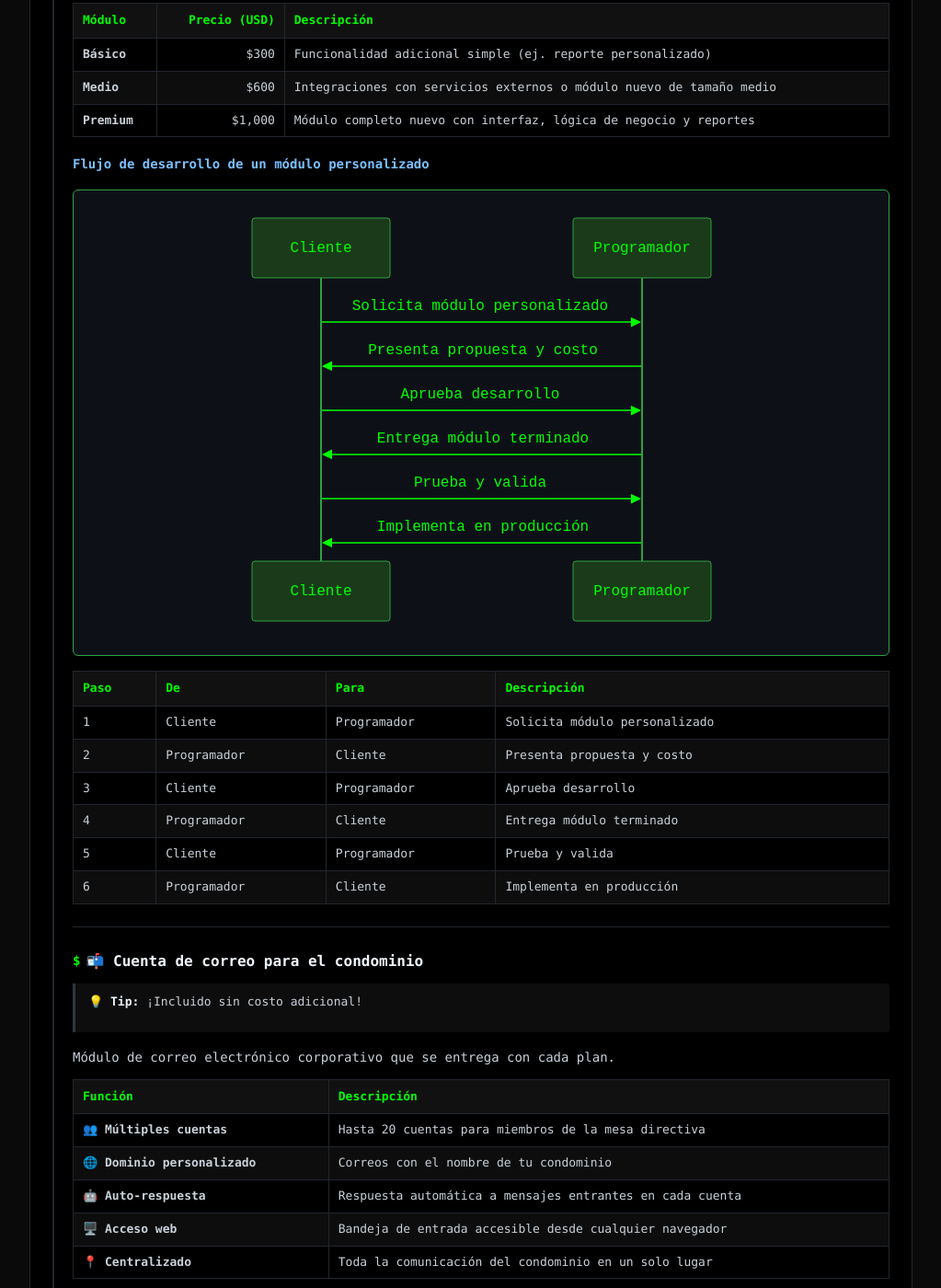
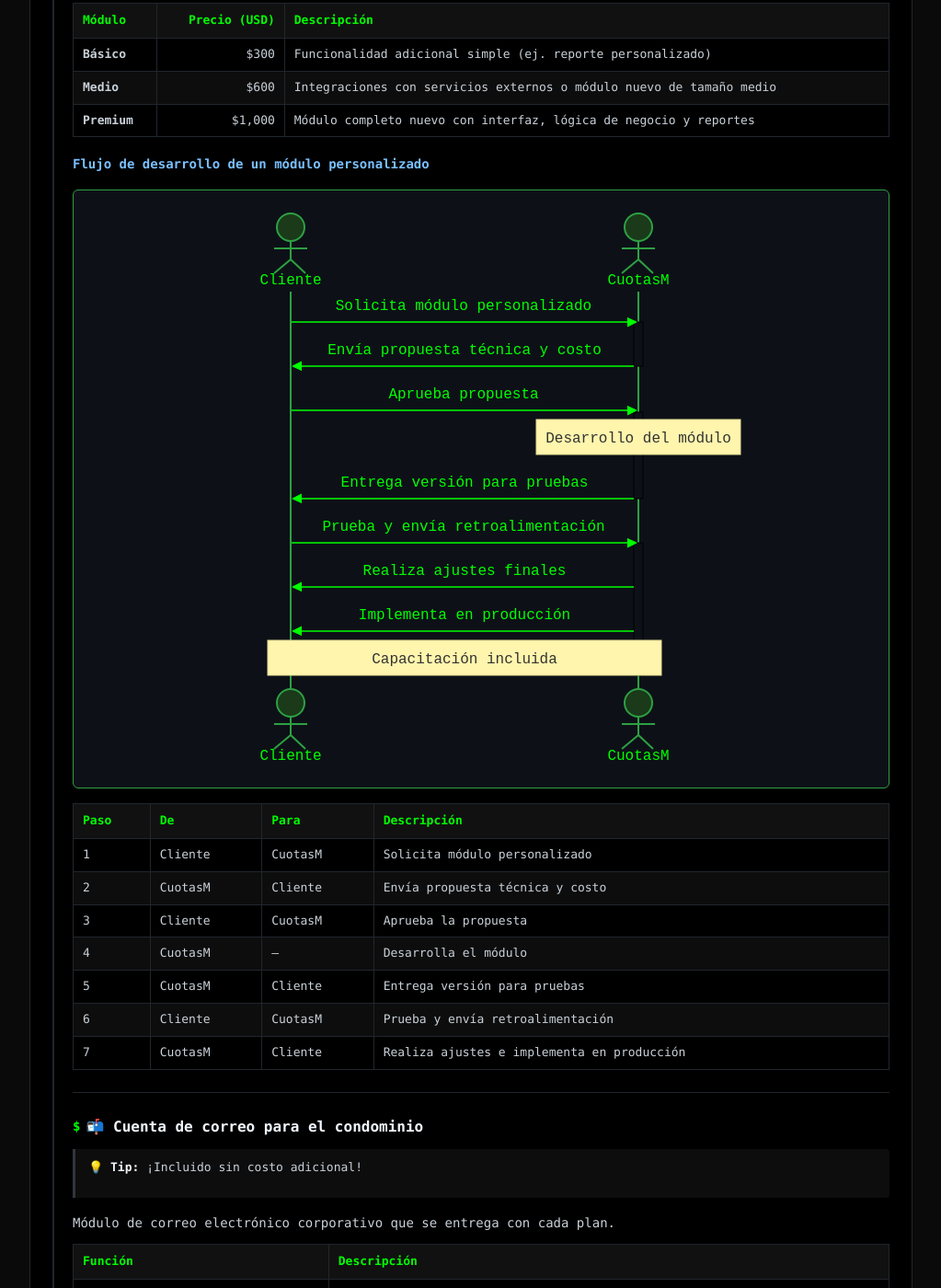
Before and after one commit to vvaldelamar/CuotasM, a Jekyll site: the page built from pages/costos.md, in a window 1280 px wide and 1400 px high, scrolled down 827 px. Shown: the whole window at 92% size, without its empty margins (128-1151 px from the left). Built offline with Jekyll 4.4.1, drawn with Linux system fonts in a browser that asks for light colours; our own code applies the rules of GitHub Pages for plain Markdown files; comment, search, counter and statistics services are not loaded.

````diff
--- a/pages/costos.md
+++ b/pages/costos.md
@@ -30,25 +30,35 @@ Módulos adicionales que pueden adquirirse por separado para extender la funcion
 
 ```mermaid
 sequenceDiagram
-    participant Cliente
-    participant Programador
+    actor Cliente
+    actor CuotasM
 
-    Cliente->>Programador: Solicita módulo personalizado
-    Programador->>Cliente: Presenta propuesta y costo
-    Cliente->>Programador: Aprueba desarrollo
-    Programador->>Cliente: Entrega módulo terminado
-    Cliente->>Programador: Prueba y valida
-    Programador->>Cliente: Implementa en producción
+    Cliente->>CuotasM: Solicita módulo personalizado
+    activate CuotasM
+    CuotasM->>Cliente: Envía propuesta técnica y costo
+    deactivate CuotasM
+    Cliente->>CuotasM: Aprueba propuesta
+    activate CuotasM
+    Note over CuotasM: Desarrollo del módulo
+    CuotasM->>Cliente: Entrega versión para pruebas
+    deactivate CuotasM
+    Cliente->>CuotasM: Prueba y envía retroalimentación
+    activate CuotasM
+    CuotasM->>Cliente: Realiza ajustes finales
+    CuotasM->>Cliente: Implementa en producción
+    Note over Cliente,CuotasM: Capacitación incluida
+    deactivate CuotasM
 ```
 
 | Paso | De | Para | Descripción |
 |------|----|------|-------------|
-| 1 | Cliente | Programador | Solicita módulo personalizado |
-| 2 | Programador | Cliente | Presenta propuesta y costo |
-| 3 | Cliente | Programador | Aprueba desarrollo |
-| 4 | Programador | Cliente | Entrega módulo terminado |
-| 5 | Cliente | Programador | Prueba y valida |
-| 6 | Programador | Cliente | Implementa en producción |
+| 1 | Cliente | CuotasM | Solicita módulo personalizado |
+| 2 | CuotasM | Cliente | Envía propuesta técnica y costo |
+| 3 | Cliente | CuotasM | Aprueba la propuesta |
+| 4 | CuotasM | — | Desarrolla el módulo |
+| 5 | CuotasM | Cliente | Entrega versión para pruebas |
+| 6 | Cliente | CuotasM | Prueba y envía retroalimentación |
+| 7 | CuotasM | Cliente | Realiza ajustes e implementa en producción |
 
 ---
 
````
